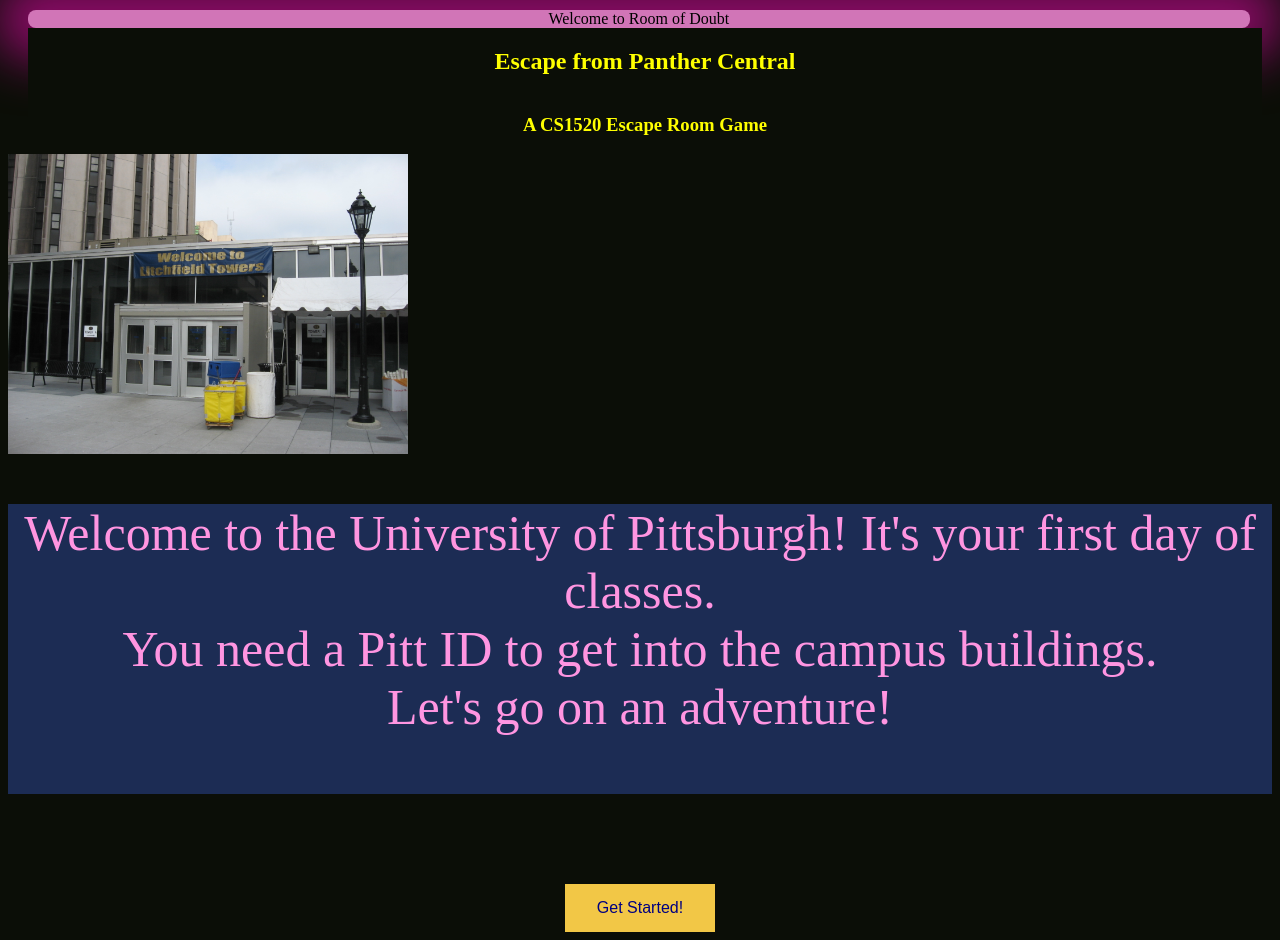
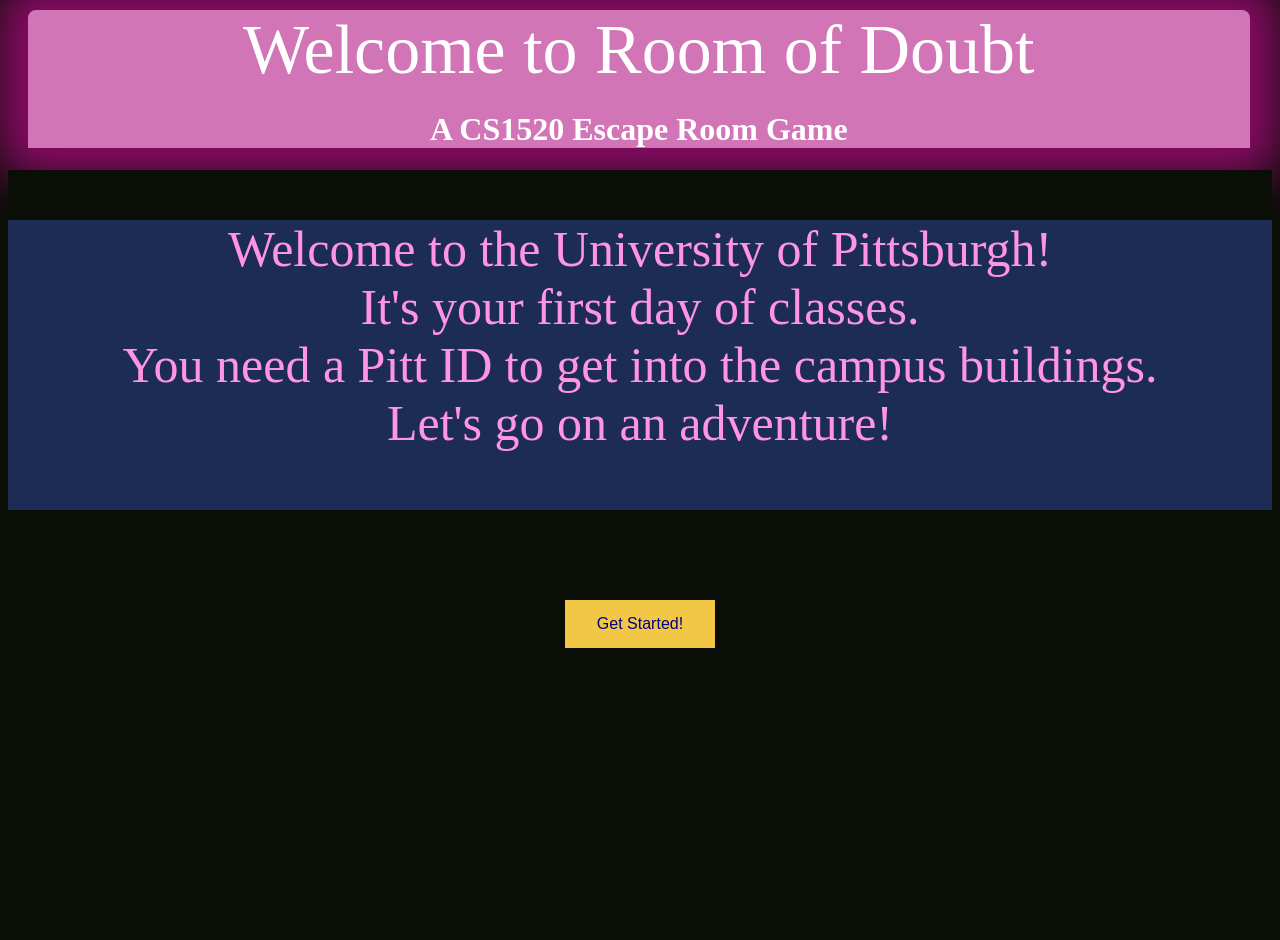
Before and after one commit to ajgreen630/cs1520-course-project, a Flask app: page / in a window 1280 px wide. After the commit the page ends 648 px from the top, so only its background shows below. Run offline with Flask 2, Linux system fonts and the light colour scheme.

Commit message:
home page

```diff
--- a/static/css/style.css
+++ b/static/css/style.css
@@ -26,6 +26,11 @@
     border-radius: 8px;
     box-shadow:0px 0px 50px 30px #8d0b68;
 
+}
+
+.heading h1{
+    background-color: #d175b7;
+    color: white;
 }
 /* -------------------------Panther central-------------------------- */
 .audio{
--- a/templates/home.html
+++ b/templates/home.html
@@ -6,20 +6,14 @@
 </head>
 <div class="main">
     <div class="heading">
-        Welcome to Room of Doubt
+        <a>Welcome to Room of Doubt</a>
+        <h1>A CS1520 Escape Room Game</h1>
     </div>
-    <section id="game_title">
-        <h1>Escape from Panther Central</h1>
-        <h3>A CS1520 Escape Room Game</h3>
-    </section>
 </div>
 <div>
-    <section id="litchfield_towers">
-        <img src="../static/images/litchfield-towers-entrance.jpg" alt="Litchfield Towers Entrance" width="400" height="300">
-    </section>
     <section id="story">
         <p>
-            Welcome to the University of Pittsburgh!  It's your first day of classes.<br>
+            Welcome to the University of Pittsburgh! <br> It's your first day of classes.<br>
             You need a Pitt ID to get into the campus buildings.<br>
             Let's go on an adventure!<br><br>
         </p><br>
```
